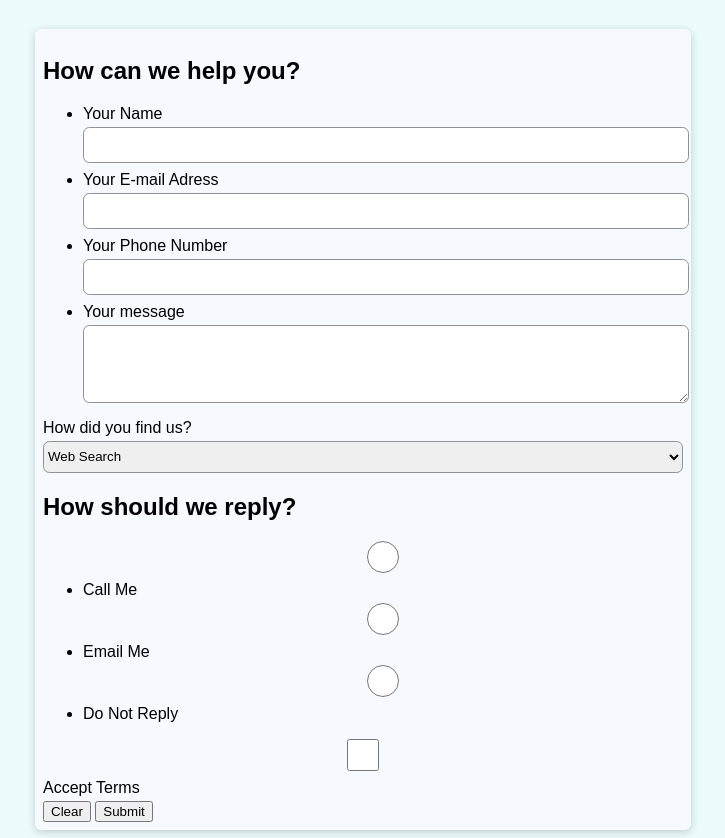
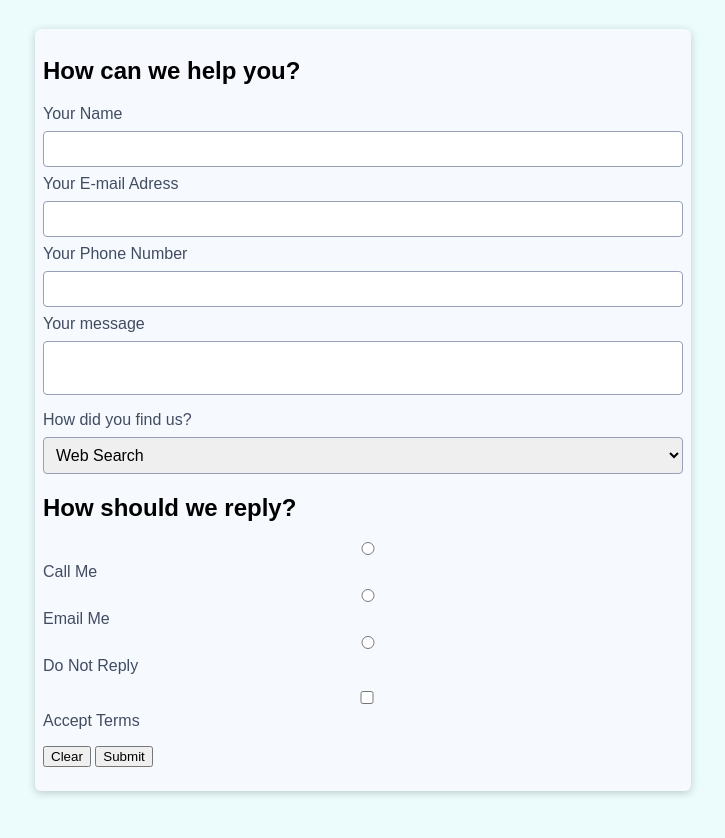
Before and after one commit to saodat-riskiyeva/contact-form, a plain HTML site: page index.html in a window 1280 px wide. Shown: the part 72-910 px from the top of the page, without its empty margins (277-1002 px from the left). After the commit the page ends 871 px from the top, so only its background shows below. Drawn offline with Linux system fonts and the light colour scheme.

Commit message:
refactoring the styling

```diff
--- a/styles.css
+++ b/styles.css
@@ -20,33 +20,40 @@ form {
   border-radius: 6px;
 }
 
-div {
-  display: block;
+section {
+  margin-bottom: 1rem;
+}
+
+ul {
+  list-style: none;
+  padding: 0;
+  margin: 0;
 }
 
 label {
+  color: rgb(66, 76, 97);
   display: block;
-  margin-bottom: 0.25rem;
+  margin: 0.5rem 0;
 }
 
 input,
 textarea,
 select {
+  font:inherit;
+  padding: 0.5rem;
   display: block;
   width: 100%;
-  height: 2rem;
-  margin: 0.25rem 0 0.5rem 0;
-  border: 1px solid rgb(142, 146, 147);
-  border-radius: 0.4rem;
+  border: 1px solid rgb(152, 159, 184);
+  border-radius: 4px;
+  box-sizing: border-box;
 }
 
 textarea {
-  resize: vertical;
-  line-height: 1.2;
-  height: 4.5rem;
+  resize: none;
 }
 
+/*
 button {
   display: inline;
   justify-content: flex-end;
-}
+} */
```
